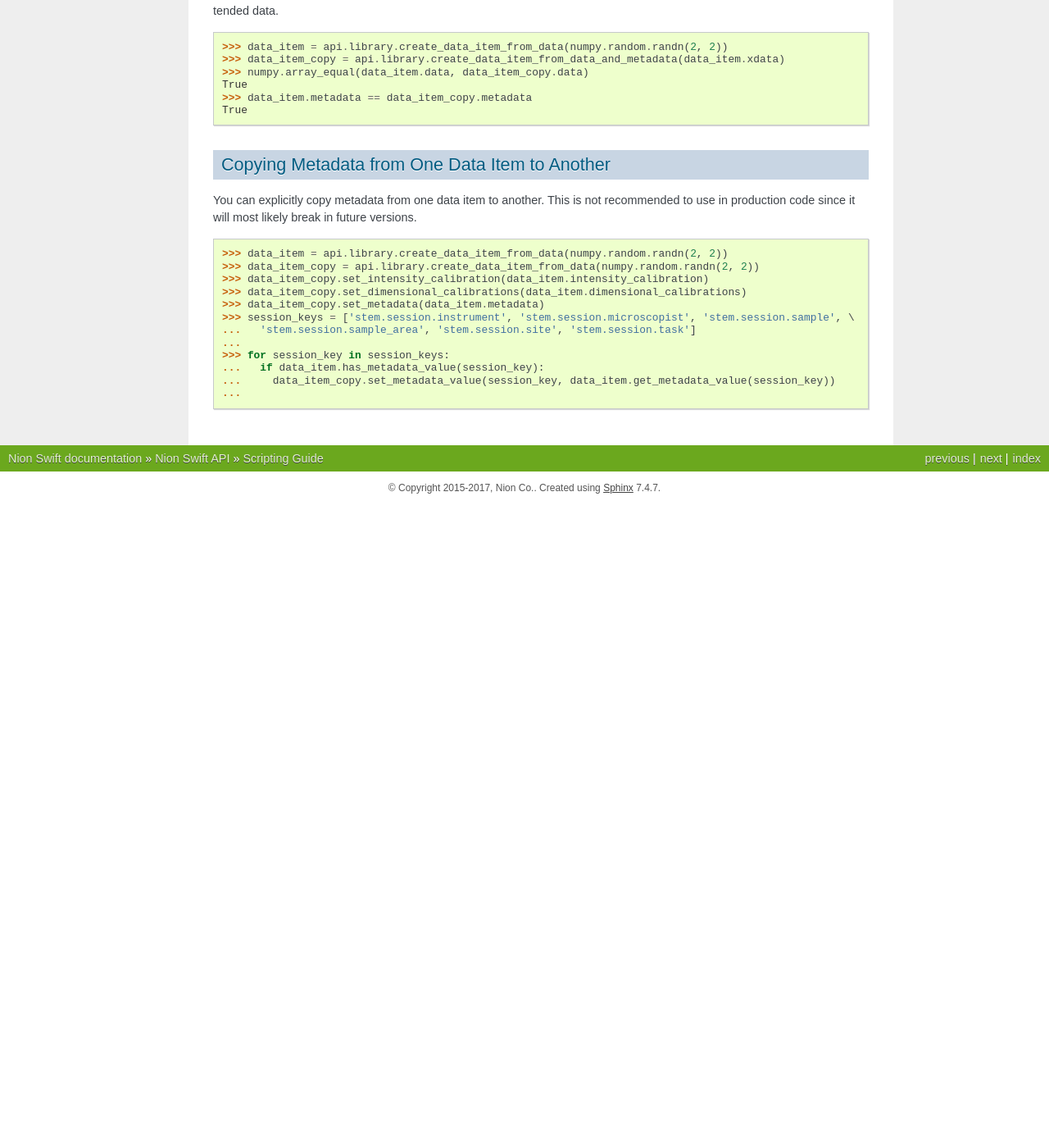
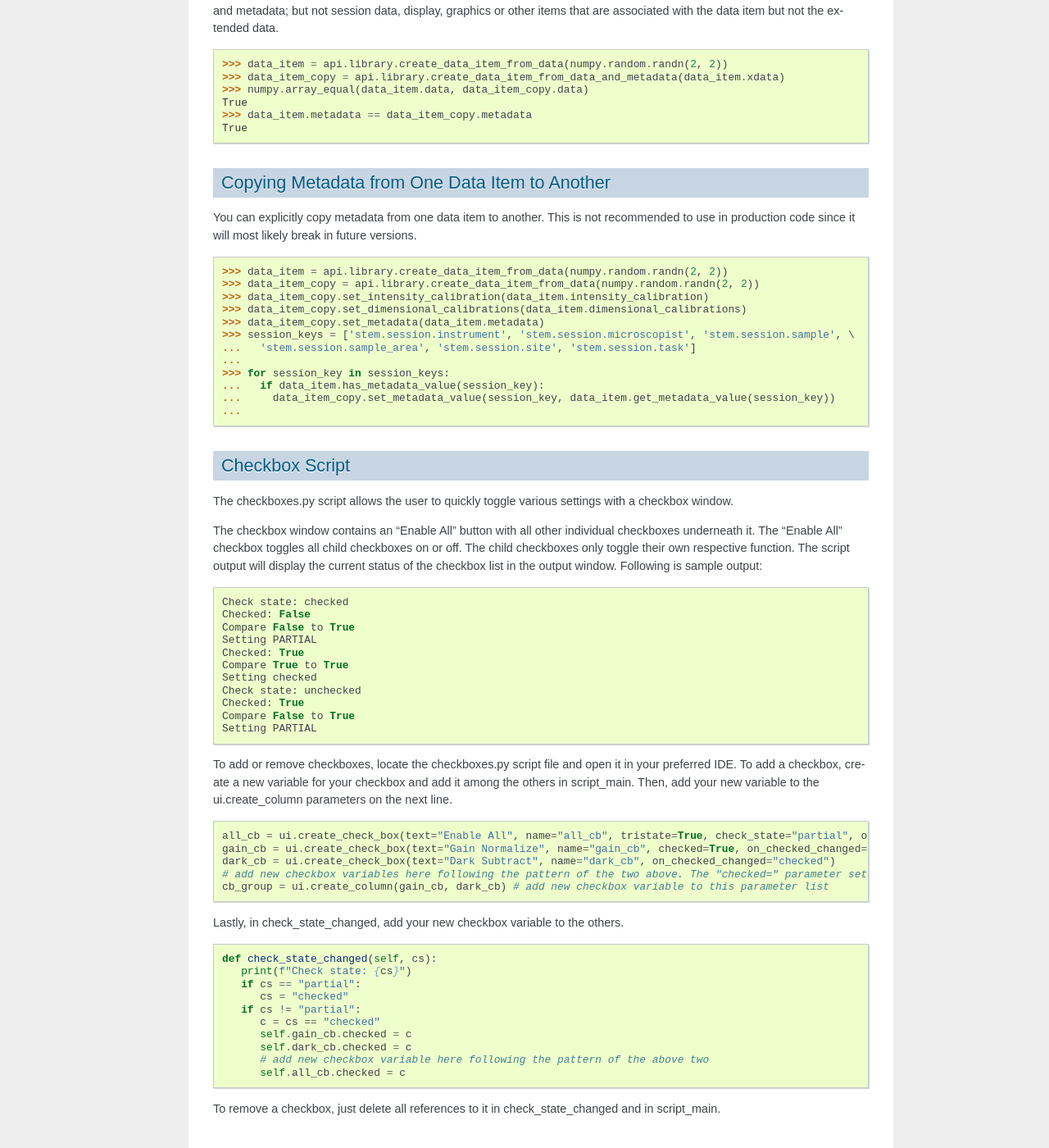
Before and after one commit to nion-software/nionswift, a Sphinx documentation site: the page built from docs/api/scripting.rst, in a window 1280 px wide and 1400 px high, scrolled down 11372 px. Shown: the whole window at 82% size. Built offline with Sphinx 7.4.7, drawn with Linux system fonts in a browser that asks for light colours; before the commit the page ends 11987 px from its top, so only the background shows below that; some of the changed text lies outside the part shown.

Commit message:
Added "Checkbox Script" section
I looked at the checkboxes.py script and wrote up this documentation. I was not quite sure exactly which part of the documentation you wanted this included, so I added it with the other scripting information. Just let me know if you have any questions or concerns about it. Thank you!

-Victor

```diff
--- a/docs/api/scripting.rst
+++ b/docs/api/scripting.rst
@@ -699,3 +699,44 @@ it will most likely break in future versions.
     I/O Handler
     -----------
     N/A
+
+Checkbox Script
+---------------
+The checkboxes.py script allows the user to quickly toggle various settings with a checkbox window.
+
+The checkbox window contains an "Enable All" button with all other individual checkboxes underneath it. The "Enable All" checkbox toggles all child checkboxes on or off. The child checkboxes only toggle their own respective function. The script output will display the current status of the checkbox list in the output window. Following is sample output: ::
+
+   Check state: checked
+   Checked: False
+   Compare False to True
+   Setting PARTIAL
+   Checked: True
+   Compare True to True
+   Setting checked
+   Check state: unchecked
+   Checked: True
+   Compare False to True
+   Setting PARTIAL
+
+To add or remove checkboxes, locate the checkboxes.py script file and open it in your preferred IDE. To add a checkbox, create a new variable for your checkbox and add it among the others in script_main. Then, add your new variable to the ui.create_column parameters on the next line. ::
+
+   all_cb = ui.create_check_box(text="Enable All", name="all_cb", tristate=True, check_state="partial", on_check_state_changed="check_state_changed")
+   gain_cb = ui.create_check_box(text="Gain Normalize", name="gain_cb", checked=True, on_checked_changed="checked")
+   dark_cb = ui.create_check_box(text="Dark Subtract", name="dark_cb", on_checked_changed="checked")
+   # add new checkbox variables here following the pattern of the two above. The "checked=" parameter sets the default value of the checkbox. The parameter is initialized to false if not included.
+   cb_group = ui.create_column(gain_cb, dark_cb) # add new checkbox variable to this parameter list
+
+Lastly, in check_state_changed, add your new checkbox variable to the others. ::
+
+   def check_state_changed(self, cs):
+      print(f"Check state: {cs}")
+      if cs == "partial":
+         cs = "checked"
+      if cs != "partial":
+         c = cs == "checked"
+         self.gain_cb.checked = c
+         self.dark_cb.checked = c
+         # add new checkbox variable here following the pattern of the above two
+         self.all_cb.checked = c
+
+To remove a checkbox, just delete all references to it in check_state_changed and in script_main.
```
